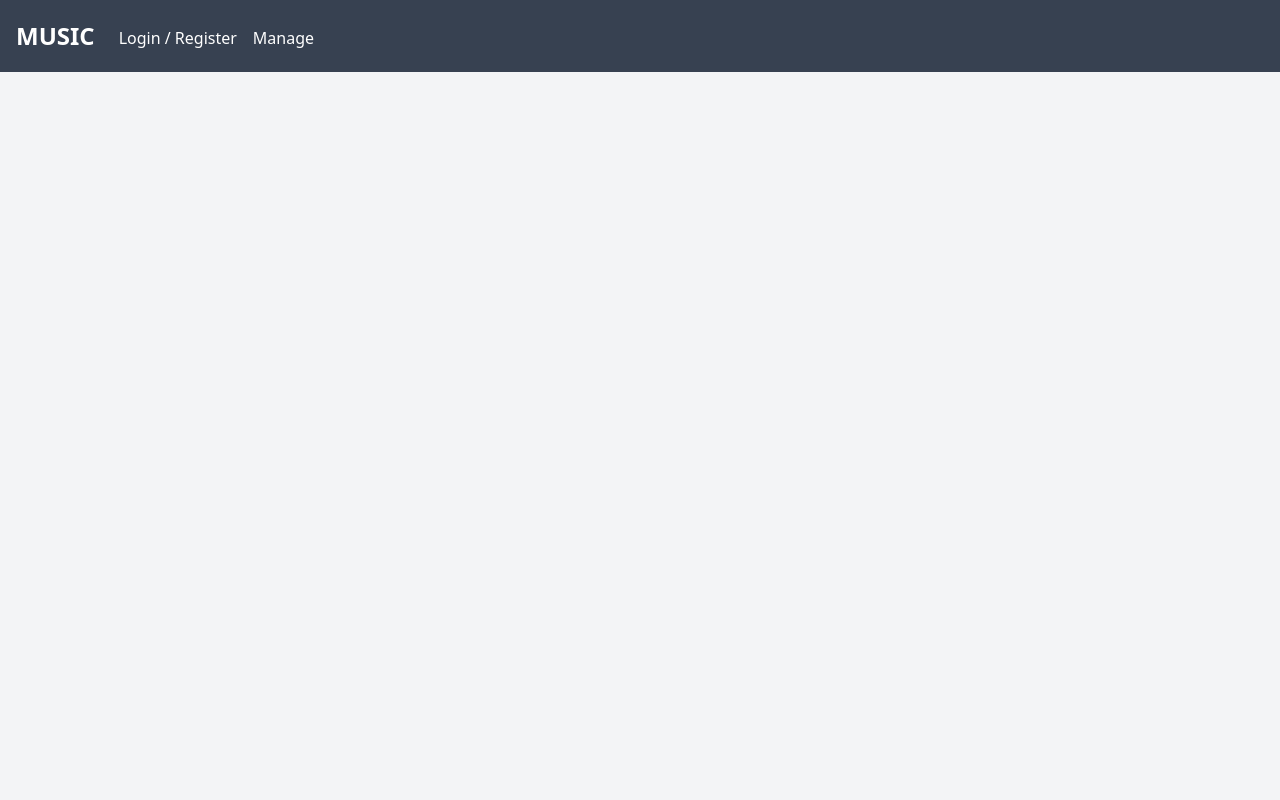
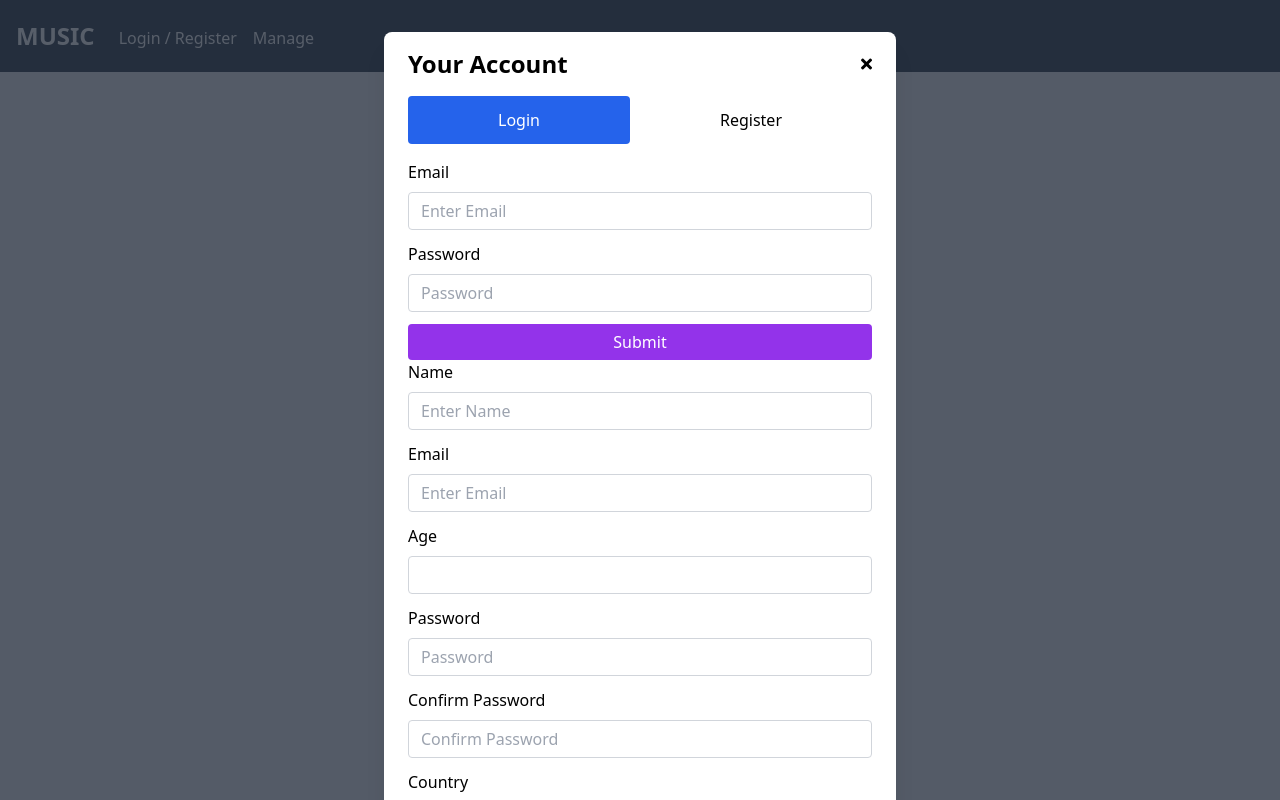
Before and after one commit to Paulo-Teodoro/music-player, a Vue app: page / in a window 1280 px wide. Both pictures are taken after a click on the link "Login / Register". Built offline with nearby package versions, Linux system fonts and the light colour scheme.

Commit message:
feat: show or hidden auth modal

```diff
--- a/index.html
+++ b/index.html
@@ -5,6 +5,16 @@
     <link rel="icon" href="/favicon.ico" />
     <meta name="viewport" content="width=device-width, initial-scale=1.0" />
     <title>Vite App</title>
+    <link
+      href="https://fonts.googleapis.com/css?family=Roboto:300,400,500,700"
+      rel="stylesheet"
+    />
+    <link
+      rel="stylesheet"
+      href="https://use.fontawesome.com/releases/v5.3.1/css/all.css"
+      integrity="sha384-mzrmE5qonljUremFsqc01SB46JvROS7bZs3IO2EmfFsd15uHvIt+Y8vEf7N7fWAU"
+      crossorigin="anonymous"
+    />
   </head>
   <body class="bg-gray-100 font-sans pb-24">
     <div id="app"></div>
--- a/src/components/AppAuth.vue
+++ b/src/components/AppAuth.vue
@@ -1,5 +1,9 @@
 <template>
-  <div class="fixed z-10 inset-0 overflow-y-auto hidden" id="modal">
+  <div
+    class="fixed z-10 inset-0 overflow-y-auto"
+    id="modal"
+    :class="hiddenClass"
+  >
     <div
       class="flex items-end justify-center min-h-screen pt-4 px-4 pb-20 text-center sm:block sm:p-0"
     >
@@ -18,7 +22,10 @@
           <div class="flex justify-between items-center pb-4">
             <p class="text-2xl font-bold">Your Account</p>
 
-            <div class="modal-close cursor-pointer z-50">
+            <div
+              class="modal-close cursor-pointer z-50"
+              @click="isOpen = false"
+            >
               <i class="fas fa-times"></i>
             </div>
           </div>
@@ -133,7 +140,14 @@
 </template>
 
 <script>
+import { mapState, mapWritableState } from "pinia";
+import { useModalStore } from "../stores/modal";
+
 export default {
   name: "AppAuth",
+  computed: {
+    ...mapState(useModalStore, ["hiddenClass"]),
+    ...mapWritableState(useModalStore, ["isOpen"]),
+  },
 };
 </script>
--- a/src/components/AppHeader.vue
+++ b/src/components/AppHeader.vue
@@ -5,7 +5,9 @@
       <div class="flex flex-grow items-center">
         <ul class="flex flex-row mt-1">
           <li>
-            <a class="px-2 text-white" href="#">Login / Register</a>
+            <a class="px-2 text-white" href="#" @click.prevent="toggleAuthModal"
+              >Login / Register</a
+            >
           </li>
           <li>
             <a class="px-2 text-white" href="#">Manage</a>
@@ -15,3 +17,20 @@
     </nav>
   </header>
 </template>
+
+<script>
+import { mapStores } from "pinia";
+import { useModalStore } from "../stores/modal";
+
+export default {
+  name: "AppHeader",
+  computed: {
+    ...mapStores(useModalStore),
+  },
+  methods: {
+    toggleAuthModal() {
+      this.modalStore.isOpen = !this.modalStore.isOpen;
+    },
+  },
+};
+</script>
--- a/src/stores/counter.js
+++ /dev/null
@@ -1,16 +0,0 @@
-import { defineStore } from "pinia";
-
-export const useCounterStore = defineStore({
-  id: "counter",
-  state: () => ({
-    counter: 0,
-  }),
-  getters: {
-    doubleCount: (state) => state.counter * 2,
-  },
-  actions: {
-    increment() {
-      this.counter++;
-    },
-  },
-});
--- /dev/null
+++ b/src/stores/modal.js
@@ -0,0 +1,12 @@
+import { defineStore } from "pinia";
+
+export const useModalStore = defineStore("modal", {
+  state: () => {
+    return { isOpen: false };
+  },
+  getters: {
+    hiddenClass(state) {
+      return !state.isOpen ? "hidden" : "";
+    },
+  },
+});
```
